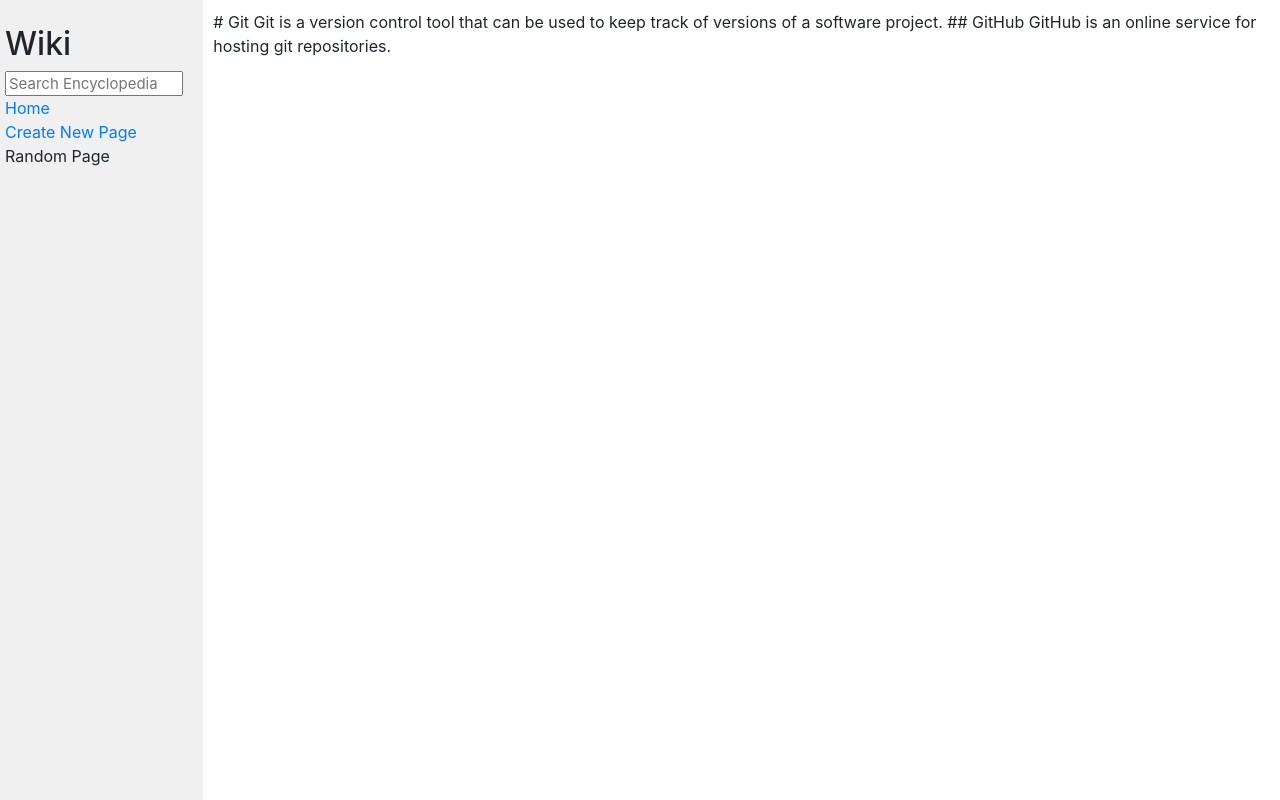
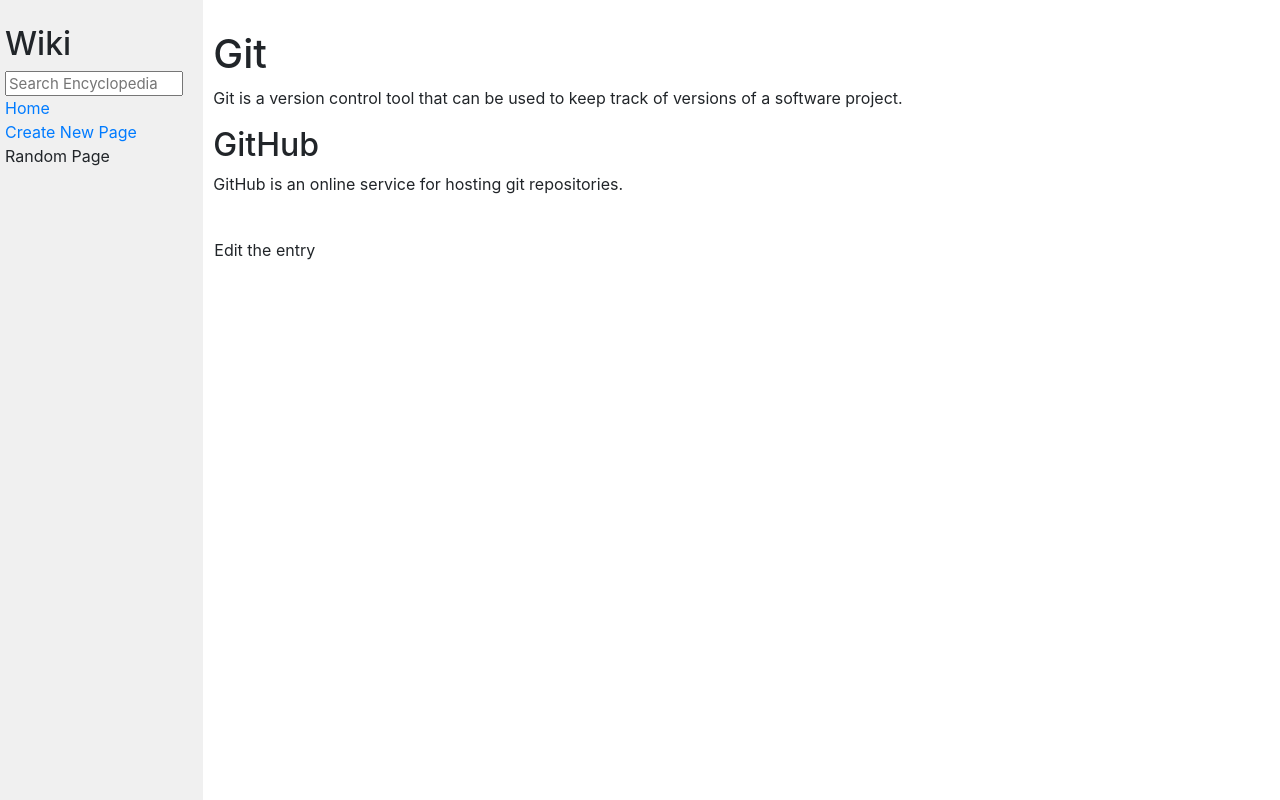
Before and after one commit to sefadegirmenci/Wikipedia-with-Django, a Django app: page /Git in a window 1280 px wide. Run offline with Django 3.2, Linux system fonts and the light colour scheme; some libraries are stand-ins or nearby versions.

Commit message:
Edit entries with a form

```diff
--- a/encyclopedia/static/encyclopedia/styles.css
+++ b/encyclopedia/static/encyclopedia/styles.css
@@ -38,8 +38,8 @@
 }
 
 #page_title{
-    max-width: 20vw;
-    max-height: 10vh;
+    max-width: 40vw;
+    max-height: 30vh;
     margin-top: 5px;
 
 }
--- a/encyclopedia/templates/encyclopedia/entry.html
+++ b/encyclopedia/templates/encyclopedia/entry.html
@@ -5,5 +5,11 @@
 {% endblock %}
 
 {% block body %}
-{{entry}}
+{{entry|safe}}
+<br>
+
+<form action="{% url 'encyclopedia:edit-page' %}" >
+    <input type="text" value="{{name}}" name="title" hidden>
+    <input type="submit" value = "Edit the entry" class="btn btn-default m-0 p-0"></button>
+</form>
 {% endblock %}
--- a/encyclopedia/templates/encyclopedia/search_result.html
+++ b/encyclopedia/templates/encyclopedia/search_result.html
@@ -17,7 +17,7 @@
 {% else %}
 <h1>Not found</h1>
 <div class="alert pl-0" role="alert">
-    Could not found any entry with "{{searched}}".
+    Could not find any entry with "{{searched}}".
 </div>
 
 {% endif %}
--- a/encyclopedia/urls.py
+++ b/encyclopedia/urls.py
@@ -7,5 +7,6 @@
     path("", views.index, name="index"),
     path("search",views.search, name="search"),
     path("new_page",views.newpage, name="new-page"),
+    path("edit_page",views.editpage, name="edit-page"),
     path("<str:name>",views.entry, name="show-entry")
 ]
--- a/encyclopedia/views.py
+++ b/encyclopedia/views.py
@@ -3,7 +3,7 @@
 from matplotlib.style import context
 from django import forms
 from . import util
-
+import markdown2
 
 def index(request):
     return render(request, "encyclopedia/index.html", {
@@ -12,11 +12,13 @@
 
 
 def entry(request, name):
-    entry = util.get_entry(name)
-    if not entry:
+    markdown_entry = util.get_entry(name)
+    if not markdown_entry:
         return render(request, "encyclopedia/error.html", {
             "error": "Could not find entry "+name
         })
+
+    entry= markdown2.markdown(markdown_entry)
     context = {
         "name": name,
         "entry": entry
@@ -34,11 +36,7 @@
                 "entries": entries,
                 "searched":searched
             })
-        context = {
-            "name": searched,
-            "entry": entry
-        }
-        return render(request, "encyclopedia/entry.html", context)
+        return HttpResponseRedirect(searched)
     return render(request, "encyclopedia/error.html")
 
 def newpage(request):
@@ -53,3 +51,17 @@
         return HttpResponseRedirect(title)
     else:
         return render(request, "encyclopedia/new_page.html")
+
+def editpage(request):
+    if request.method == "POST":
+        title = request.POST.get("new-page-title")
+        content = request.POST.get("new-page-content")
+        util.save_entry(title,content)
+        return HttpResponseRedirect(title)
+    elif request.method == "GET":
+        title = request.GET.get("title")
+        content = util.get_entry(title)
+        return render(request, "encyclopedia/edit.html",{
+            "title":title,
+            "content":content
+            })
```
Also changed, not shown: encyclopedia/templates/encyclopedia/edit.html (added, +17 -0 lines).
